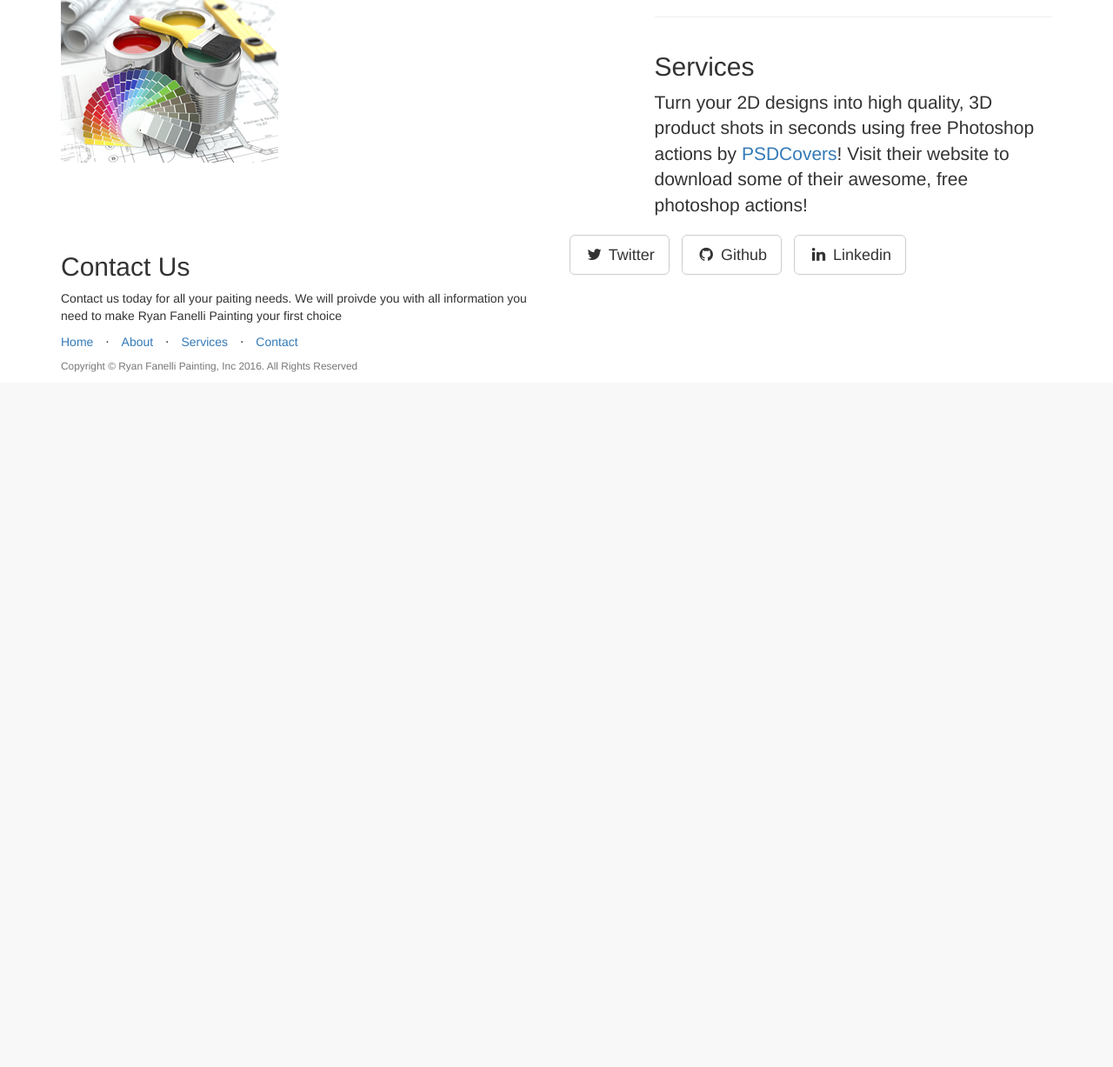
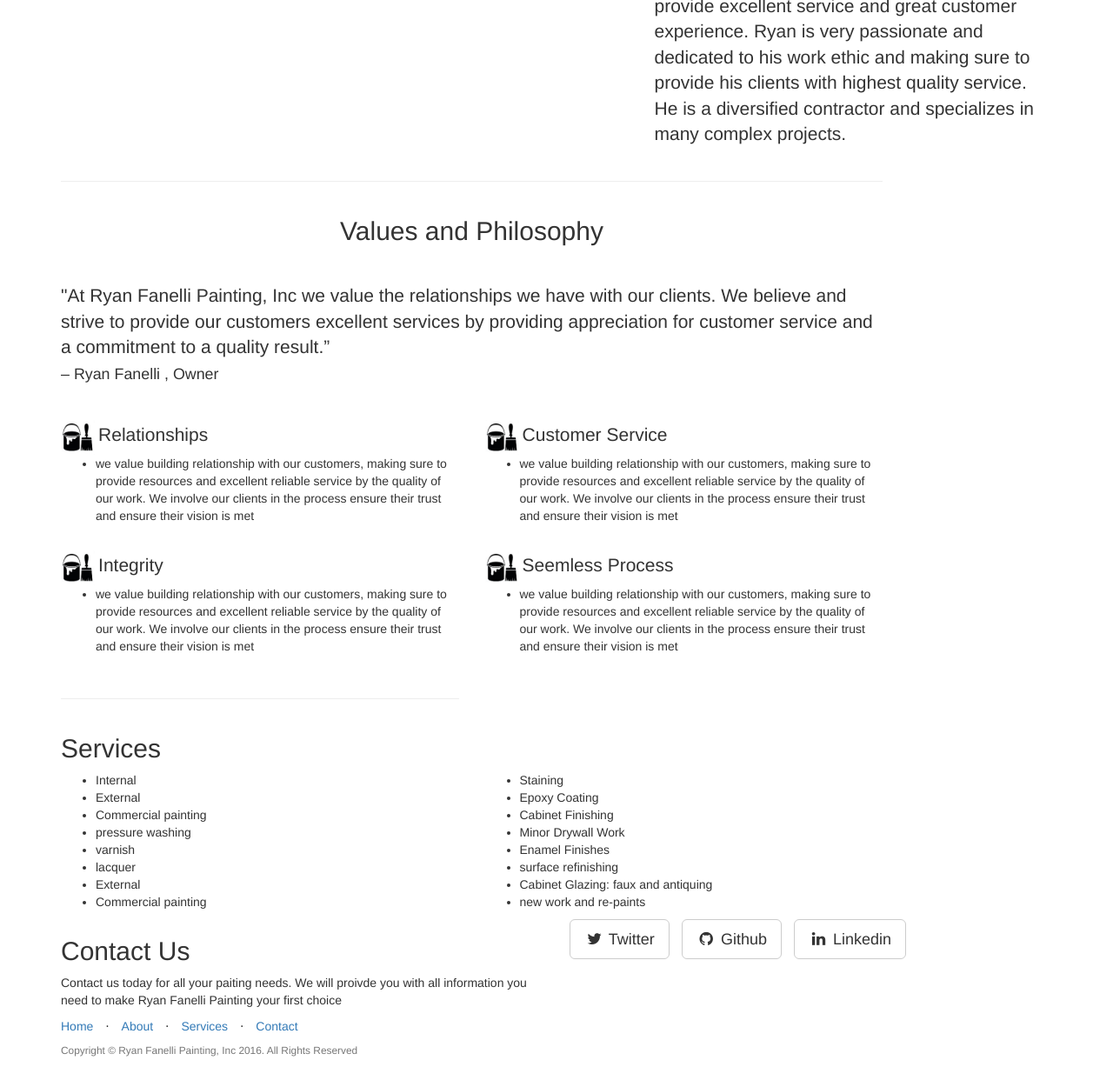
Before and after one commit to upcode/Ryan-Fanelli-Painting-Inc, a Flask app: page / in a window 1280 px wide. Shown: the part 1108-2335 px from the top of the page at 87% size. Before the commit the page ends 1536 px from the top, so only its background shows below. Run offline with Flask 2, Linux system fonts and the light colour scheme; some libraries are stand-ins or nearby versions.

Commit message:
added all HTML content and content for the page

```diff
--- a/templates/index.html
+++ b/templates/index.html
@@ -74,8 +74,8 @@
             <div class="row">
                 <div class="col-lg-12">
                     <div class="intro-message">
-                        <h1>Landing Page</h1>
-                        <h3>A Template by Start Bootstrap</h3>
+                        <h1>Ryan Fanelli</h1>
+                        <h3>Quality Exellencent Paitning Solutions</h3>
                         <hr class="intro-divider">
                         <ul class="list-inline intro-social-buttons">
                             <li>
@@ -88,6 +88,9 @@
                                 <a href="#" class="btn btn-default btn-lg"><i class="fa fa-linkedin fa-fw"></i> <span class="network-name">Linkedin</span></a>
                             </li>
                         </ul>
+                        <center>
+                        <img class="img-responsive" id="header-image" src="static/img/logo.jpg" alt="">
+                        </center>
                     </div>
                 </div>
             </div>
@@ -108,8 +111,9 @@
                 <div class="col-lg-5 col-sm-6">
                     <hr class="section-heading-spacer">
                     <div class="clearfix"></div>
-                    <h2 class="section-heading">About<br>Special Thanks</h2>
-                    <p class="lead">A special thanks to <a target="_blank" href="http://join.deathtothestockphoto.com/">Death to the Stock Photo</a> for providing the photographs that you see in this template. Visit their website to become a member.</p>
+                    <h2 class="section-heading">About<br>Fanelli Painting, Inc</h2>
+                    <p class="lead">Ryan Fanelli painting provides high quality professional painting services. Owner has 20 yrs of knowledge and experience.
+                    All work is done with neatness and the steps taken to create an outstanding finish product. Employees are trust worthy and considerate to all contractors, subs and homeowners. We provide a job that has customers thrilled with the results and always has returning clients!</p>
                 </div>
                 <div class="col-lg-5 col-lg-offset-2 col-sm-6">
                     <img class="img-responsive" src="img/ipad.png" alt="">
@@ -130,11 +134,11 @@
                 <div class="col-lg-5 col-lg-offset-1 col-sm-push-6  col-sm-6">
                     <hr class="section-heading-spacer">
                     <div class="clearfix"></div>
-                    <h2 class="section-heading">About the owner<br>by PSDCovers</h2>
-                    <p class="lead">Turn your 2D designs into high quality, 3D product shots in seconds using free Photoshop actions by <a target="_blank" href="http://www.psdcovers.com/">PSDCovers</a>! Visit their website to download some of their awesome, free photoshop actions!</p>
+                    <h2 class="section-heading">About the Owner<br></h2>
+                    <p class="lead">Ryan got started in painting industry at early age. Working with dad blah blah etc.  After years in the industry Ryan started managing  his own business taking his family trade to continue to provide excellent service and great customer experience. Ryan is very passionate and dedicated to his work ethic and making sure to provide his clients with highest quality service. He is a diversified contractor and specializes in many complex projects.</p>
                 </div>
                 <div class="col-lg-5 col-sm-pull-6  col-sm-6">
-                    <img class="img-responsive" src="img/dog.png" alt="">
+                    <img class="img-responsive" src="/static/img/service-image.jpg" alt="">
                 </div>
             </div>
 
@@ -149,15 +153,62 @@
         <div class="container">
 
             <div class="row">
-                <div class="col-lg-5 col-sm-6">
+                <div class="col-lg-10 col-sm-6">
                     <hr class="section-heading-spacer">
                     <div class="clearfix"></div>
-                    <h2 class="section-heading">Philosophy<br> Values</h2>
-                    <p class="lead">This template features the 'Lato' font, part of the <a target="_blank" href="http://www.google.com/fonts">Google Web Font library</a>, as well as <a target="_blank" href="http://fontawesome.io">icons from Font Awesome</a>.</p>
+                    <h2 class="section-heading"><center>Values and Philosophy</center><br></h2>
+                    <p class="lead">"At Ryan Fanelli Painting, Inc we value the relationships we have with our clients. We believe and strive to provide our customers excellent services by providing appreciation for customer service and a commitment to a quality result.”<br><small> – Ryan Fanelli , Owner</small></p>
                 </div>
-                <div class="col-lg-5 col-lg-offset-2 col-sm-6">
-                    <img class="img-responsive" src="img/phones.png" alt="">
+            </div><!-- end row-->
+            <br>
+                <div class="row">
+
+                <div class="col-lg-5  col-sm-6">
+                    <div class="clearfix"></div>
+
+                    <div>
+                        <img class="values" src="static/img/paint1.png" height="40" />
+                        <span class="lead">Relationships</span>
+
+                        <ul>
+                        <li>we value building relationship with our customers, making sure to provide resources and excellent reliable service by the quality of our work. We involve our clients in the process ensure their trust and ensure their vision is met</li>
+                        </ul>
+                        <br>
+
+                        <img class="values" src="static/img/paint1.png" height="40" />
+                        <span class="lead">Integrity</span>
+
+                        <ul>
+                        <li>we value building relationship with our customers, making sure to provide resources and excellent reliable service by the quality of our work. We involve our clients in the process ensure their trust and ensure their vision is met</li>
+                        </ul>
+
+                    </div>
                 </div>
+
+
+
+                <div class="col-lg-5  col-sm-6">
+                    <div class="clearfix"></div>
+                    <div>
+                         <img class="values" src="static/img/paint1.png" height="40" />
+                        <span class="lead">Customer Service</span>
+
+
+                        <ul>
+                        <li>we value building relationship with our customers, making sure to provide resources and excellent reliable service by the quality of our work. We involve our clients in the process ensure their trust and ensure their vision is met</li>
+                        </ul>
+                        <br>
+                        <img class="values" src="static/img/paint1.png" height="40" />
+                        <span class="lead">Seemless Process</span>
+
+                        <ul>
+                        <li>we value building relationship with our customers, making sure to provide resources and excellent reliable service by the quality of our work. We involve our clients in the process ensure their trust and ensure their vision is met</li>
+                        </ul>
+                        <br>
+                    </div>
+                </div>
+            </div>
+
             </div>
 
         </div>
@@ -169,14 +220,47 @@
         <div class="container">
 
             <div class="row">
-                <div class="col-lg-5 col-lg-offset-1 col-sm-push-6  col-sm-6">
+                <div class="col-lg-5  col-sm-6">
                     <hr class="section-heading-spacer">
                     <div class="clearfix"></div>
                     <h2 class="section-heading">Services<br></h2>
-                    <p class="lead">Turn your 2D designs into high quality, 3D product shots in seconds using free Photoshop actions by <a target="_blank" href="http://www.psdcovers.com/">PSDCovers</a>! Visit their website to download some of their awesome, free photoshop actions!</p>
                 </div>
-                <div class="col-lg-5 col-sm-pull-6  col-sm-6">
-                    <img class="img-responsive" src="/static/img/service-image.jpg" alt="">
+            </div>
+            <div class="row">
+
+                <div class="col-lg-5  col-sm-6">
+                    <div class="clearfix"></div>
+
+                    <div>
+                        <ul>
+                        <li>Internal</li>
+                        <li>External</li>
+                        <li>Commercial painting</li>
+                        <li>pressure washing</li>
+                        <li>varnish</li>
+                        <li>lacquer</li>
+                        <li>External</li>
+                        <li>Commercial painting</li>
+                        </ul>
+                    </div>
+                </div>
+
+
+
+                <div class="col-lg-5  col-sm-6">
+                    <div class="clearfix"></div>
+                    <div>
+                        <ul>
+                        <li>Staining</li>
+                        <li>Epoxy Coating</li>
+                        <li>Cabinet Finishing</li>
+                        <li>Minor Drywall Work</li>
+                        <li>Enamel Finishes</li>
+                        <li>surface refinishing</li>
+                        <li>Cabinet Glazing: faux and antiquing</li>
+                        <li>new work and re-paints</li>
+                        </ul>
+                    </div>
                 </div>
             </div>
 
```
